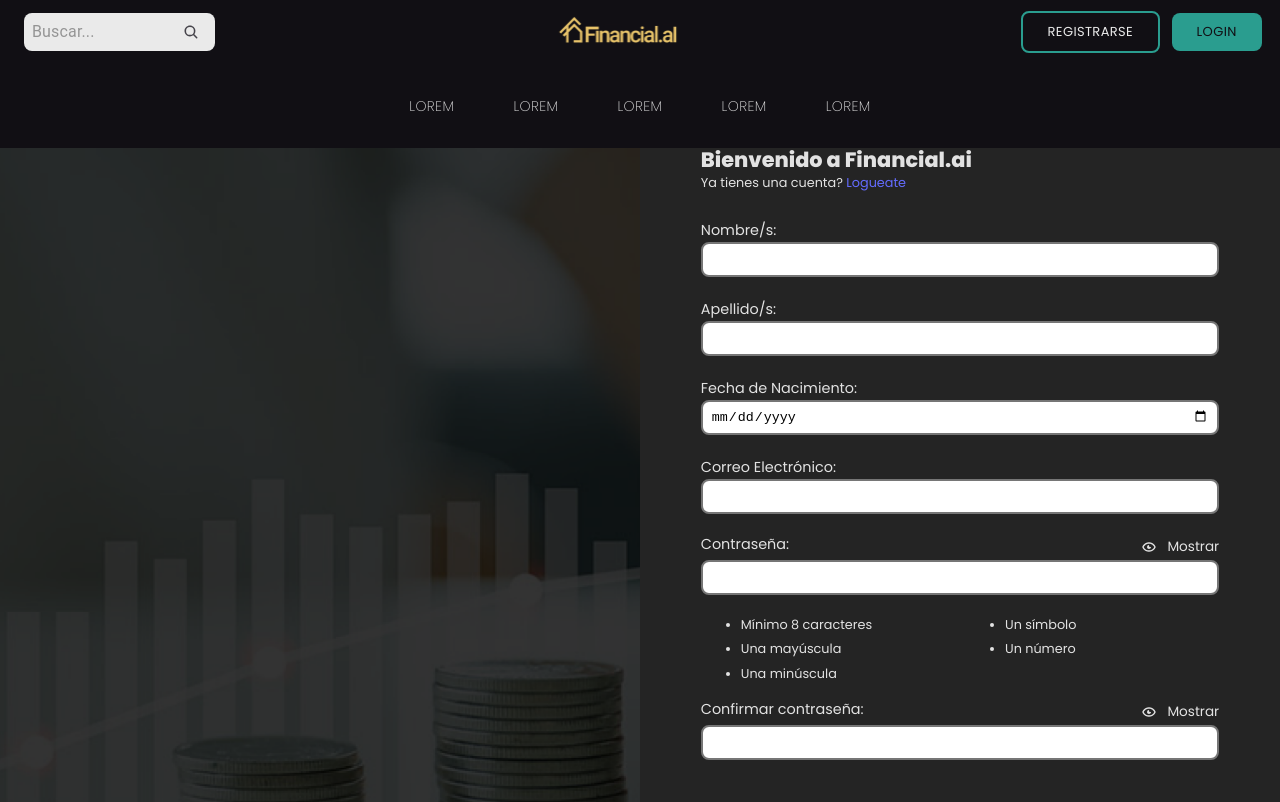
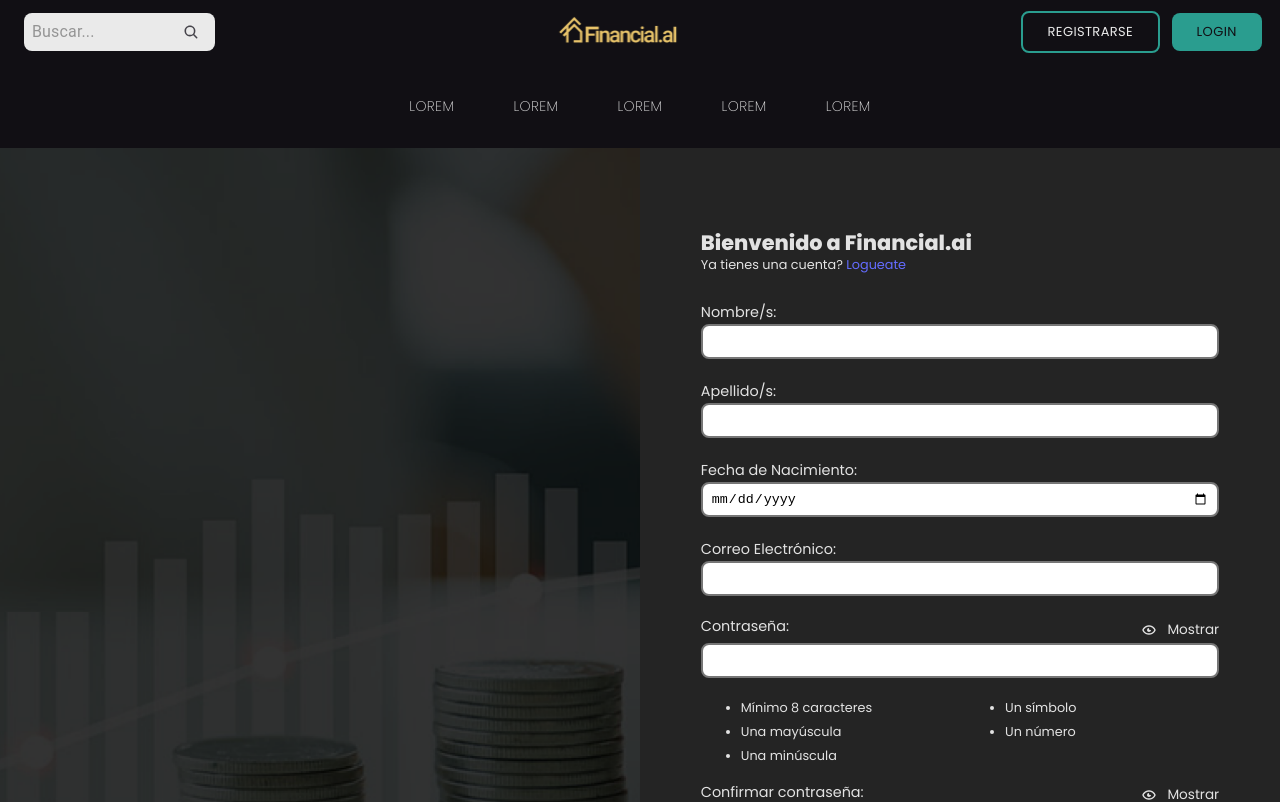
Before and after one commit to No-Country-simulation/h3-17-proptech, a React (Vite) app in the folder client/: page /register in a window 1280 px wide. Shown: the top 802 px of the page. Built offline with nearby package versions, Linux system fonts and the light colour scheme.

Commit message:
modify<src/pages/register/registerPage.module.css>add reverse style, center styles

```diff
--- a/client/src/pages/register/registerPage.module.css
+++ b/client/src/pages/register/registerPage.module.css
@@ -7,6 +7,9 @@
   padding: 0;
   left: 0;
   box-sizing: border-box;
+}
+.reverse {
+  flex-direction: row-reverse;
 }
 .image {
   display: flex;
@@ -22,6 +25,9 @@
 .form {
   display: flex;
   width: 50%;
+  justify-content: center;
+  align-content: center;
+  align-items: center;
 }
 .registerForm {
   display: flex;
@@ -29,7 +35,7 @@
   height: auto;
   margin-inline: 5%;
 }
-@media (max-width: 768px) {
+@media (max-width: 480px) and (orientation: portrait) {
   .registerForm {
     margin-block: 5%;
     display: flex;
```
